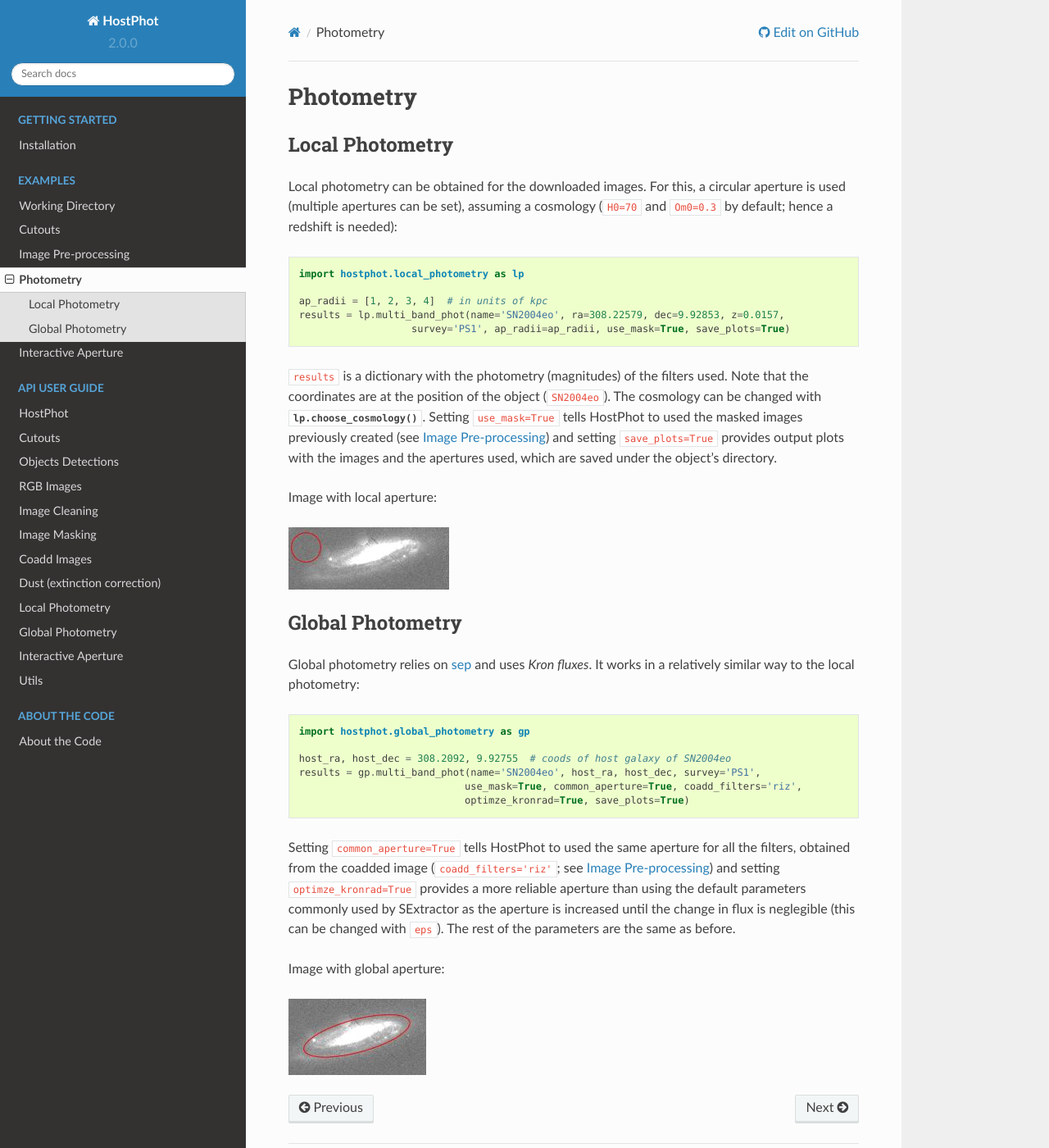
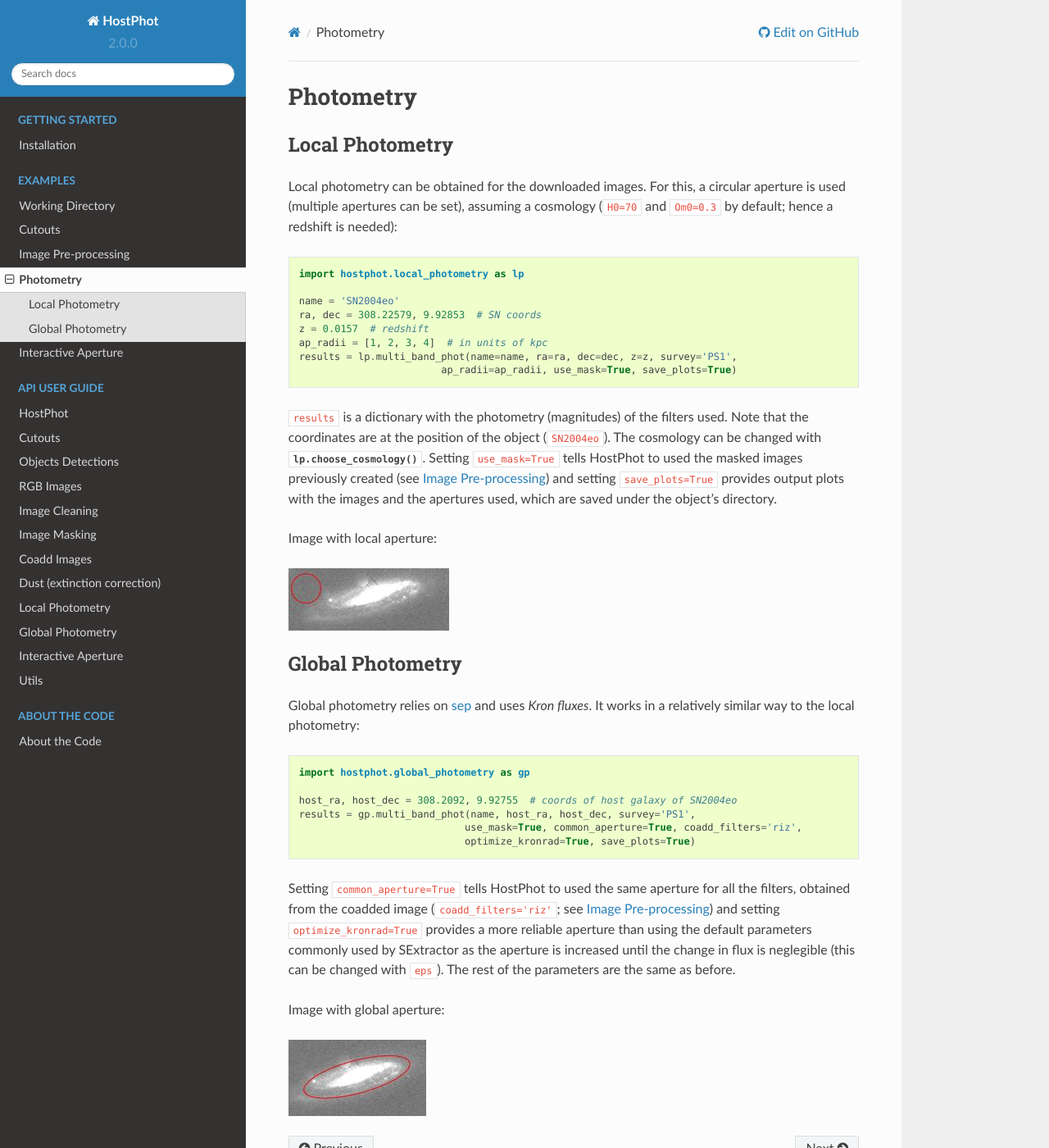
Before and after one commit to temuller/hostphot, a Sphinx documentation site: the page built from docs/examples/photometry_example.rst, in a window 1280 px wide and 1400 px high. Shown: the whole window at 82% size. Built offline with Sphinx 7.4.7 and the Read the Docs theme 2.0.0, drawn with Linux system fonts in a browser that asks for light colours.

Commit message:
correct typos and examples

```diff
--- a/docs/examples/photometry_example.rst
+++ b/docs/examples/photometry_example.rst
@@ -13,9 +13,12 @@ Local photometry can be obtained for the downloaded images. For this, a circular
 
 	import hostphot.local_photometry as lp
 
+	name = 'SN2004eo'
+	ra, dec = 308.22579, 9.92853  # SN coords
+	z = 0.0157  # redshift
 	ap_radii = [1, 2, 3, 4]  # in units of kpc
-	results = lp.multi_band_phot(name='SN2004eo', ra=308.22579, dec=9.92853, z=0.0157,
-			   survey='PS1', ap_radii=ap_radii, use_mask=True, save_plots=True)
+	results = lp.multi_band_phot(name=name, ra=ra, dec=dec, z=z, survey='PS1',
+				ap_radii=ap_radii, use_mask=True, save_plots=True)
 
 
 ``results`` is a dictionary with the photometry (magnitudes) of the filters used. Note that the coordinates are at the position of the object (``SN2004eo``). The cosmology can be changed with :func:`lp.choose_cosmology()`. Setting ``use_mask=True`` tells HostPhot to used the masked images previously created (see :ref:`Image Pre-processing <preprocessing>`) and setting ``save_plots=True`` provides output plots with the images and the apertures used, which are saved under the object's directory.
@@ -33,12 +36,12 @@ Global photometry relies on `sep <https://github.com/kbarbary/sep/>`_ and uses `
 
 	import hostphot.global_photometry as gp
 
-	host_ra, host_dec = 308.2092, 9.92755  # coods of host galaxy of SN2004eo
-	results = gp.multi_band_phot(name='SN2004eo', host_ra, host_dec, survey='PS1',
+	host_ra, host_dec = 308.2092, 9.92755  # coords of host galaxy of SN2004eo
+	results = gp.multi_band_phot(name, host_ra, host_dec, survey='PS1',
 				    use_mask=True, common_aperture=True, coadd_filters='riz',
-				    optimze_kronrad=True, save_plots=True)
+				    optimize_kronrad=True, save_plots=True)
 
-Setting ``common_aperture=True`` tells HostPhot to used the same aperture for all the filters, obtained from the coadded image (``coadd_filters='riz'``; see :ref:`Image Pre-processing <preprocessing>`) and setting ``optimze_kronrad=True`` provides a more reliable aperture than using the default parameters commonly used by SExtractor as the aperture is increased until the change in flux is neglegible (this can be changed with ``eps``). The rest of the parameters are the same as before.
+Setting ``common_aperture=True`` tells HostPhot to used the same aperture for all the filters, obtained from the coadded image (``coadd_filters='riz'``; see :ref:`Image Pre-processing <preprocessing>`) and setting ``optimize_kronrad=True`` provides a more reliable aperture than using the default parameters commonly used by SExtractor as the aperture is increased until the change in flux is neglegible (this can be changed with ``eps``). The rest of the parameters are the same as before.
 
 Image with global aperture:
 
```
Also changed, not shown: 1 other file.
